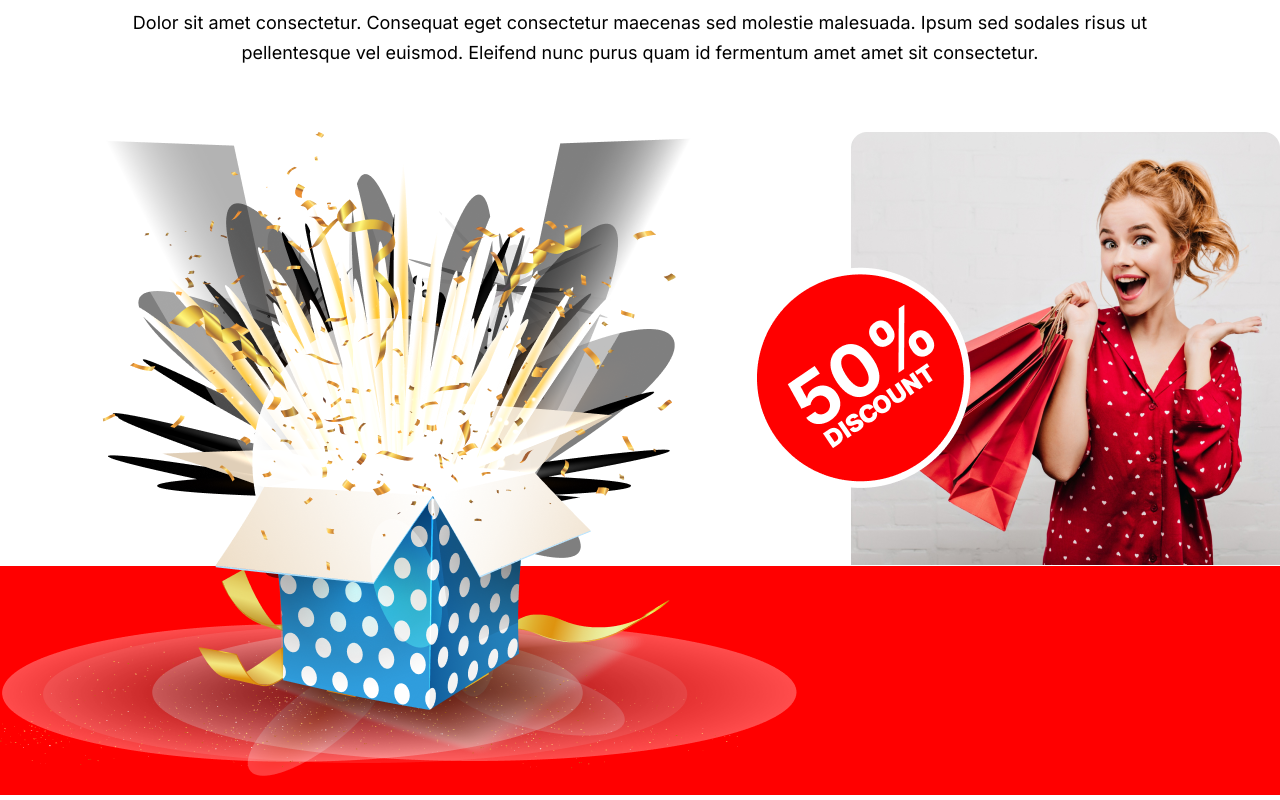
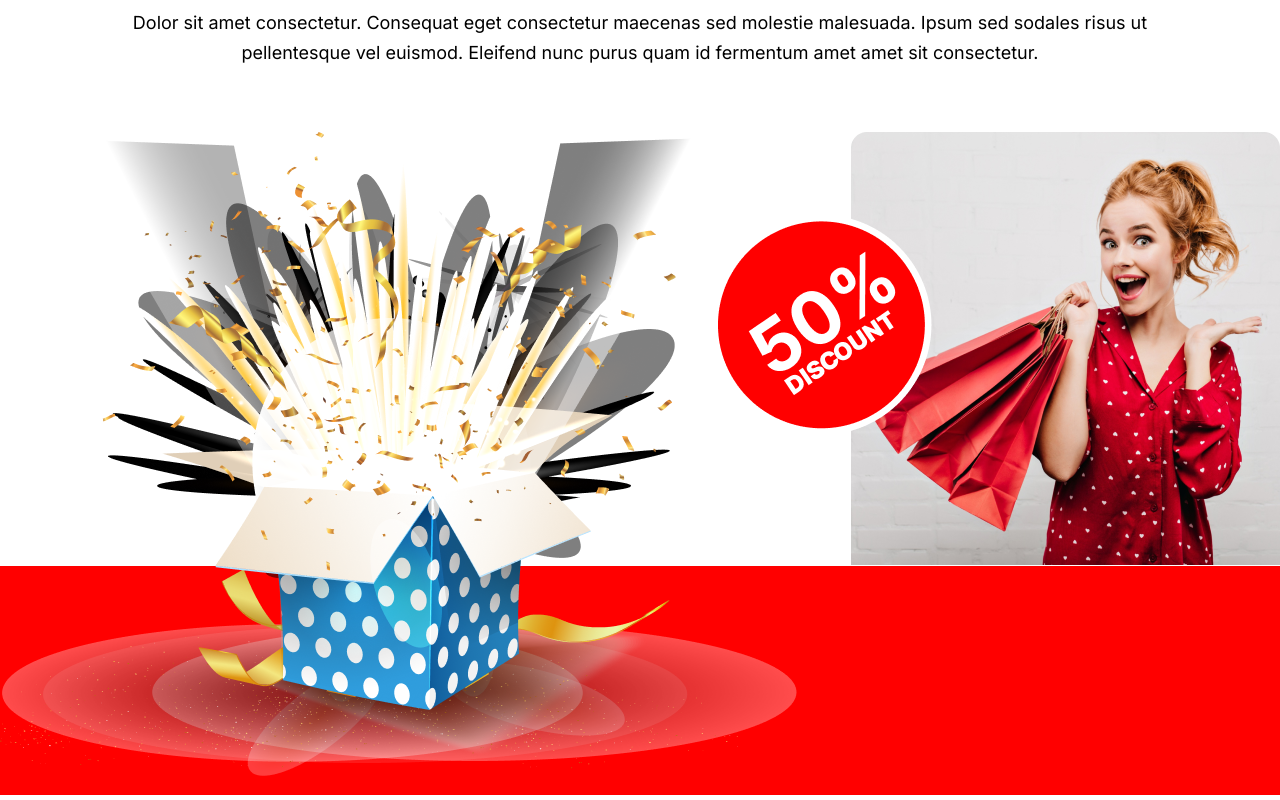
Before and after one commit to MamunKhan2002/assignment-1, a plain HTML site: page index.html in a window 1280 px wide. Shown: the part 3700-4500 px from the top of the page. Drawn offline with Linux system fonts and the light colour scheme.

Commit message:
Some Change in Footer

```diff
--- a/style/style.css
+++ b/style/style.css
@@ -5,9 +5,8 @@
     margin: 0;
     box-sizing: border-box;
 }
-
+/* ------------Universal Container, p, important, primary-para-red, primary-head-title---------- */
 .container {
-    /* width: 60%; */
     max-width: 1320px;
 }
 
@@ -237,17 +236,25 @@ p {
     margin: 0 auto;
 }
 
-.holiday-sale-container .holy-discount-banner{
+.holiday-sale-container .holy-discount-banner {
     display: flex;
     align-items: center;
-}
-.holiday-sale-container .holy-discount-banner{
-    margin-top: 64px;
-    margin-bottom: 120px;
+    position: relative;
 }
 
-.holiday-sale-container .holy-background{
-    background-image: url("../images/Rectangle\ 1.png"),url("../images/Rectangle\ 2.png");
+.holiday-sale-container .fifty-discount-img {
+    position: absolute;
+    bottom: 317px;
+    right: 305px;
+
+}
+
+.holiday-sale-container .holy-discount-banner {
+    margin: 64px 0 120px 0;
+}
+
+.holiday-sale-container .holy-background {
+    background-image: url("../images/Rectangle\ 1.png"), url("../images/Rectangle\ 2.png");
     background-repeat: no-repeat;
     background-position: top right, bottom;
 }
@@ -266,20 +273,13 @@ p {
     margin-block: 16px 28px;
 }
 
-.holiday-sale-container .holiday-description{
+.holiday-sale-container .holiday-description {
     max-width: 1068px;
     margin-inline: auto;
 }
 
-.holiday-sale-container *{
+.holiday-sale-container * {
     text-align: center;
-}
-
-.holiday-sale-container .fifty-discount-img{
-    position: relative;
-    bottom: 86px;
-    right: 90px;
-
 }
 
 
@@ -304,8 +304,6 @@ p {
     max-width: 896px;
     margin-bottom: 48px;
 }
-
-
 
 
 /*----------Contact Form Section Start--------------*/
@@ -397,7 +395,7 @@ footer .foot-container-two {
     line-height: 40px;
 }
 
-.foot-container .contact a{
+.foot-container .contact a {
     text-decoration: none;
     color: #FFF;
     font-family: Inter;
@@ -426,4 +424,9 @@ footer .foot-container-two small {
     font-weight: 500;
 }
 
+.foot-container .contact p a img{
+    position: relative;
+    top:6px;
+}
+
 /*------------The End-------------*/
```
